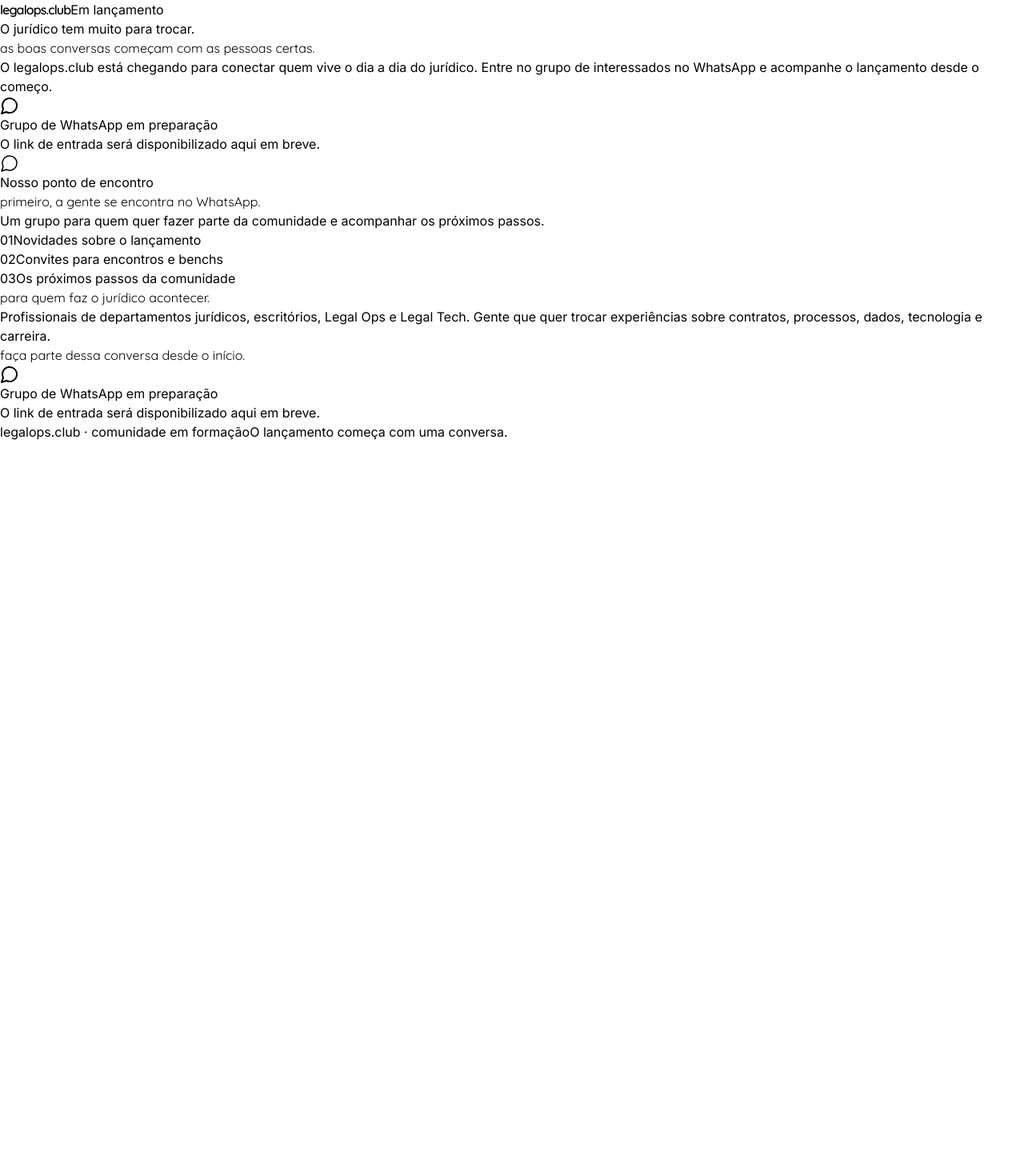
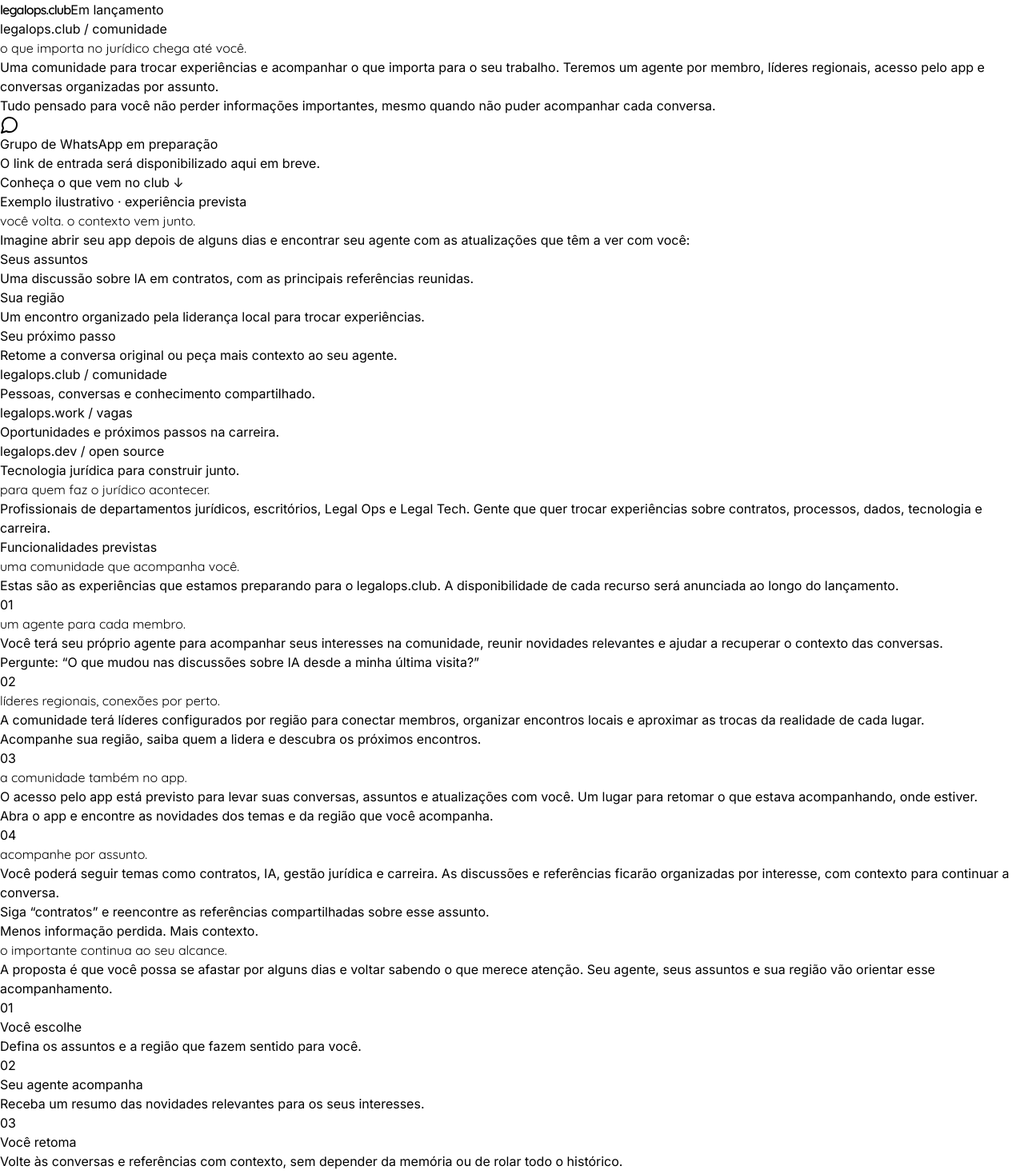
Before and after one commit to agenciaspace/legalops, a Next.js app: page /club in a window 1280 px wide. Shown: the top 1468 px of the page at 80% size. Before the commit the page ends 800 px from the top, so only its background shows below. Built offline with nearby package versions, Linux system fonts and the light colour scheme; no server answers.

Commit message:
feat: explain planned Club features and member benefits

```diff
--- a/app/club/page.tsx
+++ b/app/club/page.tsx
@@ -5,10 +5,10 @@
 
 export const metadata: Metadata = {
   title: 'legalops.club — comunidade para profissionais do jurídico',
-  description: 'O legalops.club está chegando. Acompanhe os encontros e o lançamento da comunidade pelo grupo de interessados no WhatsApp.',
+  description: 'Conheça o que vem no legalops.club: um agente por membro, líderes regionais, acesso pelo app e acompanhamento por assunto para manter você por dentro do que importa.',
   openGraph: {
-    title: 'legalops.club — vamos conversar sobre o jurídico?',
-    description: 'Uma comunidade em formação. Acompanhe o lançamento pelo grupo de interessados no WhatsApp.',
+    title: 'legalops.club — acompanhe o que importa para você',
+    description: 'Uma comunidade com agente pessoal, líderes regionais, app e assuntos do seu interesse. Conheça as funcionalidades previstas e acompanhe o lançamento.',
     url: 'https://legalops.club',
     siteName: 'legalops.club',
     type: 'website',
@@ -16,6 +16,28 @@
 }
 export const dynamic = 'force-dynamic'
 const headingFont = { fontFamily: 'var(--font-quicksand), ui-rounded, sans-serif' }
+const plannedFeatures = [
+  {
+    title: 'um agente para cada membro.',
+    description: 'Você terá seu próprio agente para acompanhar seus interesses na comunidade, reunir novidades relevantes e ajudar a recuperar o contexto das conversas.',
+    example: 'Pergunte: “O que mudou nas discussões sobre IA desde a minha última visita?”',
+  },
+  {
+    title: 'líderes regionais, conexões por perto.',
+    description: 'A comunidade terá líderes configurados por região para conectar membros, organizar encontros locais e aproximar as trocas da realidade de cada lugar.',
+    example: 'Acompanhe sua região, saiba quem a lidera e descubra os próximos encontros.',
+  },
+  {
+    title: 'a comunidade também no app.',
+    description: 'O acesso pelo app está previsto para levar suas conversas, assuntos e atualizações com você. Um lugar para retomar o que estava acompanhando, onde estiver.',
+    example: 'Abra o app e encontre as novidades dos temas e da região que você acompanha.',
+  },
+  {
+    title: 'acompanhe por assunto.',
+    description: 'Você poderá seguir temas como contratos, IA, gestão jurídica e carreira. As discussões e referências ficarão organizadas por interesse, com contexto para continuar a conversa.',
+    example: 'Siga “contratos” e reencontre as referências compartilhadas sobre esse assunto.',
+  },
+]
 
 function GroupInvitation({ url }: { url: string | null }) {
   const style = 'inline-flex min-h-14 w-full items-center justify-center gap-3 rounded-xl px-6 py-4 text-sm font-semibold transition focus-visible:outline focus-visible:outline-2 focus-visible:outline-offset-4 focus-visible:outline-[#187645] sm:w-auto'
@@ -53,40 +75,90 @@
     <div className="min-h-screen bg-[#F5F1E8] text-[#111111]" style={{ fontFamily: 'var(--font-inter), sans-serif' }}>
       <header className="mx-auto flex max-w-[1180px] items-center justify-between gap-4 border-b border-[#CEC8BD] px-5 py-6 sm:px-8">
         <BrandWordmark suffix="club" className="inline-flex items-baseline text-[25px] leading-none sm:text-[30px]" />
-        <span className="rounded-full border border-[#CEC8BD] px-3 py-2 text-[10px] font-semibold uppercase tracking-[.12em] text-[#716B65]">Em lançamento</span>
+        <span className="text-[10px] font-semibold uppercase tracking-[.12em] text-[#716B65]">Em lançamento</span>
       </header>
       <main>
         <section className="mx-auto grid max-w-[1180px] gap-12 px-5 py-14 sm:px-8 sm:py-20 lg:grid-cols-[1.2fr_.8fr] lg:items-center lg:gap-16 lg:py-24">
           <div>
-            <p className="text-xs font-semibold uppercase tracking-[.15em] text-[#A24D36]">O jurídico tem muito para trocar.</p>
+            <p className="text-xs font-semibold uppercase tracking-[.15em] text-[#A24D36]">legalops.club / comunidade</p>
             <h1 className="mt-5 text-[44px] font-semibold leading-[1.03] tracking-[-.055em] sm:text-[64px] lg:text-[76px]" style={headingFont}>
-              as boas conversas começam com as pessoas certas<span className="text-[#E88A6A]">.</span>
+              o que importa no jurídico chega até você<span className="text-[#E88A6A]">.</span>
             </h1>
             <p className="mt-6 max-w-xl text-base leading-7 text-[#625E59] sm:text-lg sm:leading-8">
-              O legalops.club está chegando para conectar quem vive o dia a dia do jurídico. Entre no grupo de interessados no WhatsApp e acompanhe o lançamento desde o começo.
+              Uma comunidade para trocar experiências e acompanhar o que importa para o seu trabalho. Teremos um agente por membro, líderes regionais, acesso pelo app e conversas organizadas por assunto.
             </p>
+            <p className="mt-4 max-w-xl text-sm leading-6 text-[#625E59]">Tudo pensado para você não perder informações importantes, mesmo quando não puder acompanhar cada conversa.</p>
             <div className="mt-8"><GroupInvitation url={inviteUrl} /></div>
+            <a href="#funcionalidades" className="mt-5 inline-flex min-h-11 items-center text-sm font-semibold underline decoration-[#C9684F] underline-offset-4">Conheça o que vem no club ↓</a>
           </div>
-          <aside className="rounded-[24px] border border-[#CEC8BD] bg-[#EDE5D8] p-7 sm:p-9" aria-label="Sobre o grupo de interessados">
-            <div className="flex h-14 w-14 items-center justify-center rounded-2xl bg-[#F5F1E8] text-[#187645]"><MessageCircle aria-hidden="true" className="h-7 w-7" strokeWidth={1.5} /></div>
-            <p className="mt-8 text-[10px] font-bold uppercase tracking-[.16em] text-[#716B65]">Nosso ponto de encontro</p>
-            <h2 className="mt-3 text-3xl font-semibold leading-tight tracking-[-.04em]" style={headingFont}>primeiro, a gente se encontra no WhatsApp.</h2>
-            <p className="mt-4 text-sm leading-6 text-[#625E59]">Um grupo para quem quer fazer parte da comunidade e acompanhar os próximos passos.</p>
-            <div className="mt-7 space-y-4 border-t border-[#C9C0B1] pt-6">
-              {['Novidades sobre o lançamento', 'Convites para encontros e benchs', 'Os próximos passos da comunidade'].map((item, index) => (
-                <div key={item} className="flex items-start gap-4 text-sm"><span className="text-xs font-semibold text-[#A24D36]">0{index + 1}</span><span>{item}</span></div>
+          <aside className="rounded-lg border border-[#CEC8BD] bg-[#EDE5D8] p-7 sm:p-9" aria-label="Exemplo ilustrativo das funcionalidades previstas">
+            <p className="text-[10px] font-bold uppercase tracking-[.16em] text-[#716B65]">Exemplo ilustrativo · experiência prevista</p>
+            <h2 className="mt-5 text-3xl font-semibold leading-tight tracking-[-.04em]" style={headingFont}>você volta. o contexto vem junto.</h2>
+            <p className="mt-4 text-sm leading-6 text-[#625E59]">Imagine abrir seu app depois de alguns dias e encontrar seu agente com as atualizações que têm a ver com você:</p>
+            <div className="mt-7 space-y-5 border-t border-[#C9C0B1] pt-6">
+              {[
+                ['Seus assuntos', 'Uma discussão sobre IA em contratos, com as principais referências reunidas.'],
+                ['Sua região', 'Um encontro organizado pela liderança local para trocar experiências.'],
+                ['Seu próximo passo', 'Retome a conversa original ou peça mais contexto ao seu agente.'],
+              ].map(([title, description]) => (
+                <div key={title}><h3 className="text-sm font-semibold">{title}</h3><p className="mt-1 text-sm leading-6 text-[#625E59]">{description}</p></div>
               ))}
             </div>
           </aside>
         </section>
+        <nav aria-label="Ecossistema legalops" className="mx-auto grid max-w-[1180px] gap-6 px-5 pb-12 sm:grid-cols-3 sm:px-8">
+          {[
+            ['legalops.club', 'comunidade', 'Pessoas, conversas e conhecimento compartilhado.', 'https://legalops.club'],
+            ['legalops.work', 'vagas', 'Oportunidades e próximos passos na carreira.', 'https://legalops.work'],
+            ['legalops.dev', 'open source', 'Tecnologia jurídica para construir junto.', 'https://legalops.dev'],
+          ].map(([name, label, description, href]) => (
+            <a key={name} href={href} aria-current={name === 'legalops.club' ? 'page' : undefined} className={`border-t-2 pt-4 ${name === 'legalops.club' ? 'border-[#C9684F]' : 'border-[#CEC8BD]'}`}>
+              <span className="text-sm font-semibold">{name} / {label}</span>
+              <p className="mt-2 text-xs leading-5 text-[#625E59]">{description}</p>
+            </a>
+          ))}
+        </nav>
         <section className="border-y border-[#CEC8BD] bg-[#FAF7F1]">
           <div className="mx-auto grid max-w-[1180px] gap-6 px-5 py-10 sm:px-8 sm:py-12 md:grid-cols-[.6fr_1.4fr] md:items-center">
             <h2 className="text-2xl font-semibold tracking-[-.035em]" style={headingFont}>para quem faz o jurídico acontecer.</h2>
             <p className="text-sm leading-7 text-[#625E59] sm:text-base">Profissionais de departamentos jurídicos, escritórios, Legal Ops e Legal Tech. Gente que quer trocar experiências sobre contratos, processos, dados, tecnologia e carreira.</p>
           </div>
         </section>
+        <section id="funcionalidades" className="mx-auto max-w-[1180px] scroll-mt-8 px-5 py-14 sm:px-8 sm:py-20">
+          <p className="text-xs font-semibold uppercase tracking-[.15em] text-[#A24D36]">Funcionalidades previstas</p>
+          <h2 className="mt-4 max-w-3xl text-3xl font-semibold tracking-[-.045em] sm:text-5xl" style={headingFont}>uma comunidade que acompanha você<span className="text-[#E88A6A]">.</span></h2>
+          <p className="mt-5 max-w-2xl text-sm leading-7 text-[#625E59] sm:text-base">Estas são as experiências que estamos preparando para o legalops.club. A disponibilidade de cada recurso será anunciada ao longo do lançamento.</p>
+          <div className="mt-10 border-t border-[#CEC8BD]">
+            {plannedFeatures.map((feature, index) => (
+              <article key={feature.title} className="grid gap-4 border-b border-[#CEC8BD] py-8 md:grid-cols-[.8fr_1.2fr] md:gap-12">
+                <div className="flex items-baseline gap-4">
+                  <span className="text-xs font-semibold text-[#A24D36]">0{index + 1}</span>
+                  <h3 className="text-2xl font-semibold tracking-[-.035em]" style={headingFont}>{feature.title}</h3>
+                </div>
+                <div><p className="text-sm leading-7 text-[#625E59] sm:text-base">{feature.description}</p><p className="mt-3 text-sm leading-6">{feature.example}</p></div>
+              </article>
+            ))}
+          </div>
+        </section>
+        <section className="bg-[#111111] text-[#F5F1E8]">
+          <div className="mx-auto max-w-[1180px] px-5 py-14 sm:px-8 sm:py-20">
+            <p className="text-xs font-semibold uppercase tracking-[.15em] text-[#E88A6A]">Menos informação perdida. Mais contexto.</p>
+            <h2 className="mt-4 max-w-3xl text-3xl font-semibold tracking-[-.045em] sm:text-5xl" style={headingFont}>o importante continua ao seu alcance.</h2>
+            <p className="mt-5 max-w-2xl text-base leading-7 text-[#CEC8BD]">A proposta é que você possa se afastar por alguns dias e voltar sabendo o que merece atenção. Seu agente, seus assuntos e sua região vão orientar esse acompanhamento.</p>
+            <ol className="mt-10 grid gap-8 md:grid-cols-3">
+              {[
+                ['Você escolhe', 'Defina os assuntos e a região que fazem sentido para você.'],
+                ['Seu agente acompanha', 'Receba um resumo das novidades relevantes para os seus interesses.'],
+                ['Você retoma', 'Volte às conversas e referências com contexto, sem depender da memória ou de rolar todo o histórico.'],
+              ].map(([title, description], index) => (
+                <li key={title} className="border-t border-[#625E59] pt-5"><span className="text-xs text-[#E88A6A]">0{index + 1}</span><h3 className="mt-3 text-lg font-semibold">{title}</h3><p className="mt-2 text-sm leading-6 text-[#CEC8BD]">{description}</p></li>
+              ))}
+            </ol>
+          </div>
+        </section>
         <section className="mx-auto max-w-[1180px] px-5 py-14 sm:px-8 sm:py-20">
           <h2 className="max-w-2xl text-3xl font-semibold tracking-[-.045em] sm:text-5xl" style={headingFont}>faça parte dessa conversa desde o início<span className="text-[#E88A6A]">.</span></h2>
+          <p className="mt-5 max-w-2xl text-base leading-7 text-[#625E59]">O primeiro ponto de encontro será o grupo de interessados no WhatsApp. Por lá, você poderá acompanhar o lançamento, as novidades das funcionalidades e os convites para encontros e benchs.</p>
           <div className="mt-7"><GroupInvitation url={inviteUrl} /></div>
         </section>
       </main>
```
